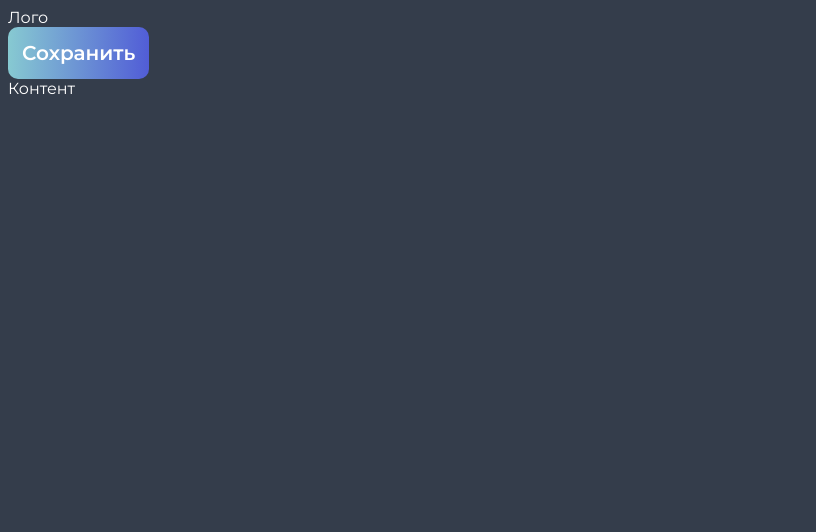
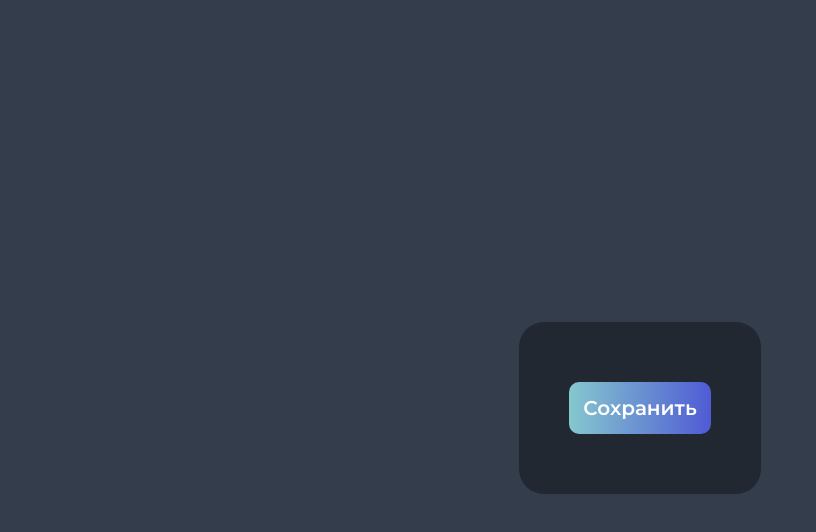
Before and after one commit to AlariCode/21-vuejs, a Vue app: page / in a window 1280 px wide. Shown: the top 532 px of the page, without its empty margins (0-816 px from the left). Built offline with nearby package versions, Linux system fonts and the light colour scheme.

Commit message:
Упражнение - Сборка app

```diff
--- a/src/App.vue
+++ b/src/App.vue
@@ -1,12 +1,17 @@
 <script setup>
 import Button from "./components/Button.vue";
-const id = "blue";
 </script>
 
 <template>
-  <header>Лого</header>
-  <Button>Сохранить</Button>
-  <main :id>Контент</main>
+  <main class="main">
+    <Button>Сохранить</Button>
+  </main>
 </template>
 
-<style scoped></style>
+<style scoped>
+.main {
+  background: var(--color-bg-main);
+  padding: 60px 50px;
+  border-radius: 25px;
+}
+</style>
--- a/src/style.css
+++ b/src/style.css
@@ -17,4 +17,8 @@ body {
 	-webkit-font-smoothing: antialiased;
 	-moz-osx-font-smoothing: grayscale;
 	background-color: var(--color-bg);
+
+	display: grid;
+	place-items: center;
+	min-height: 100vh;
 }
```
